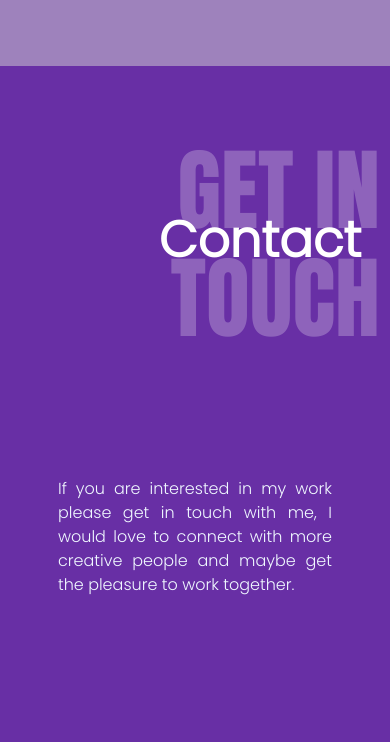
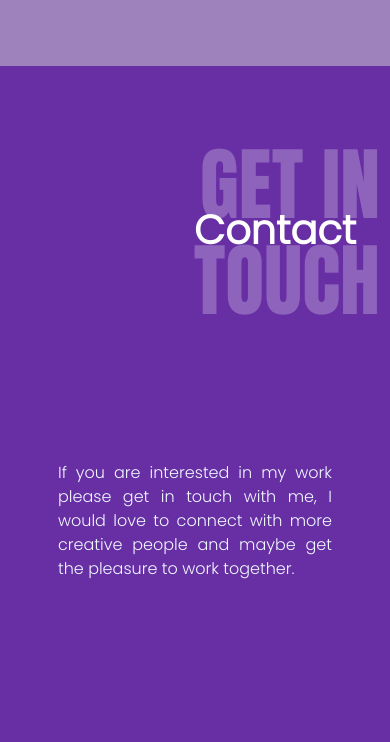
Before and after one commit to Astridaol/my-portfolio-project-2022, a plain HTML site: page pages/about.html in a window 390 px wide. Shown: the part 800-1542 px from the top of the page. Drawn offline with nearby package versions, Linux system fonts and the light colour scheme.

Commit message:
Last details

```diff
--- a/style/app.css
+++ b/style/app.css
@@ -274,11 +274,11 @@ a:hover {
 
 /*Responsive Ipads*/
 
-@media (max-width: 1250px) {
+@media (max-width: 1280px) {
   #heroText,
   #saytext {
     top: 5px;
-    font-size: 178px;
+    font-size: 180px;
   }
 
   #projects,
@@ -299,12 +299,16 @@ a:hover {
   }
 
   #heroText2 {
-    font-size: 240px;
+    font-size: 200px;
     margin-left: 5px;
   }
 
+  #GetInTouch {
+    font-size: 100px;
+  }
+
   #AO {
-    margin-top: -100px;
+    margin-top: -150px;
     margin-left: 10px;
     font-size: 50px;
   }
@@ -315,9 +319,9 @@ a:hover {
   }
 
   #GITSubtitle {
-    font-size: 60px;
-    margin-top: -280px;
-    margin-left: 130px;
+    font-size: 50px;
+    margin-top: -90px;
+    margin-left: 5px;
   }
 }
 
@@ -374,20 +378,20 @@ a:hover {
   #projectText,
   #GetInTouch {
     top: -50px;
-    font-size: 90px;
+    font-size: 80px;
     text-align: end;
   }
 
   #projectSubtitle {
-    font-size: 50px;
-    margin-top: -140px;
-    margin-left: 150px;
+    font-size: 40px;
+    margin-top: -130px;
+    margin-left: 230px;
   }
 
   #GITSubtitle {
-    font-size: 50px;
-    margin-top: -200px;
-    margin-left: 130px;
+    font-size: 40px;
+    margin-top: -130px;
+    margin-left: 5px;
   }
 
   #saytext {
@@ -429,3 +433,23 @@ a:hover {
     margin: 0 auto;
   }
 }
+
+@media (max-width: 418px) {
+  #projectText,
+  #GetInTouch {
+    top: -50px;
+    font-size: 80px;
+    text-align: end;
+  }
+
+  #GITSubtitle {
+    font-size: 40px;
+    margin-top: -180px;
+    margin-left: 160px;
+  }
+  #projectSubtitle {
+    font-size: 30px;
+    margin-top: -120px;
+    margin-left: 100px;
+  }
+}
```
